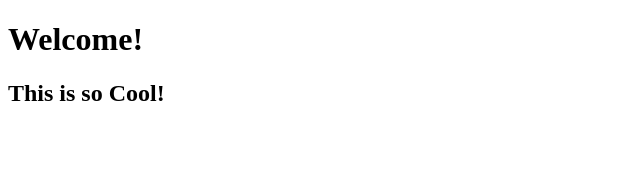
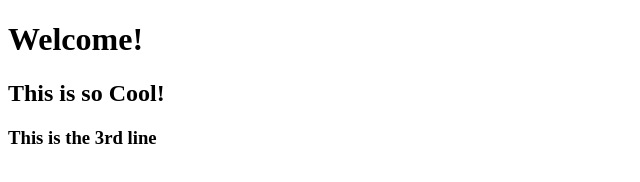
Before and after one commit to KortSchaefer/SDEV255-MO1-1, a plain HTML site: page index.html in a window 1280 px wide. Shown: the whole page, without its empty margins (0-640 px from the left). Drawn offline with Linux system fonts and the light colour scheme.

Commit message:
Added line 3

```diff
--- a/index.html
+++ b/index.html
@@ -1,12 +1,16 @@
 <!DOCTYPE html>
 <html lang="en">
+
 <head>
   <meta charset="UTF-8" />
   <meta name="viewport" content="width=device-width, initial-scale=1.0" />
   <title>Document</title>
 </head>
+
 <body>
   <h1>Welcome!</h1>
   <h2>This is so Cool!</h2>
+  <h3>This is the 3rd line</h3>
 </body>
+
 </html>
```
Lines whose indentation alone changed are shown as unchanged.
